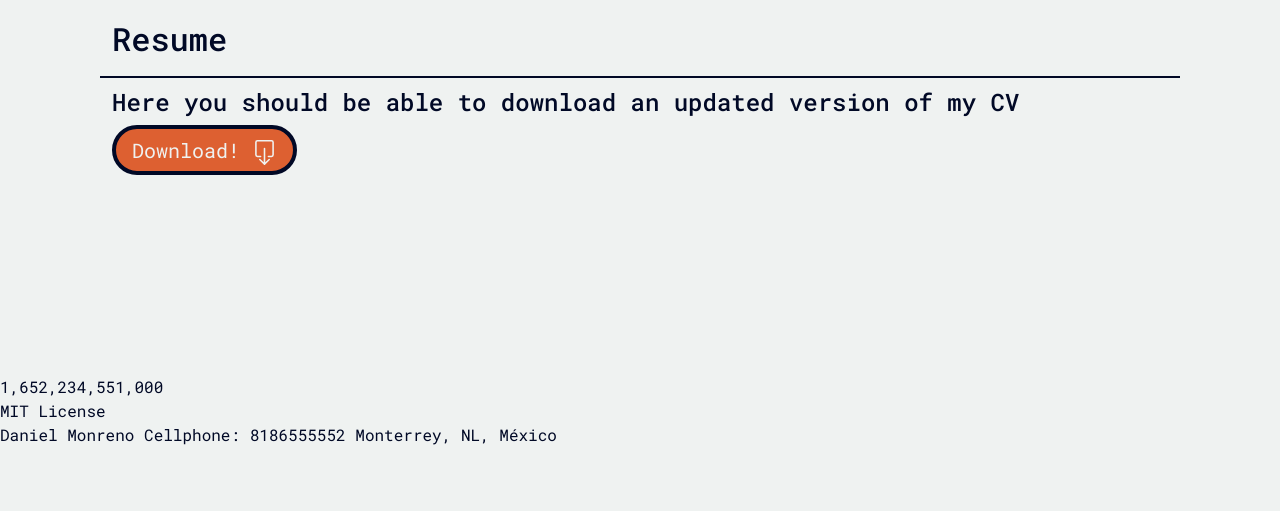
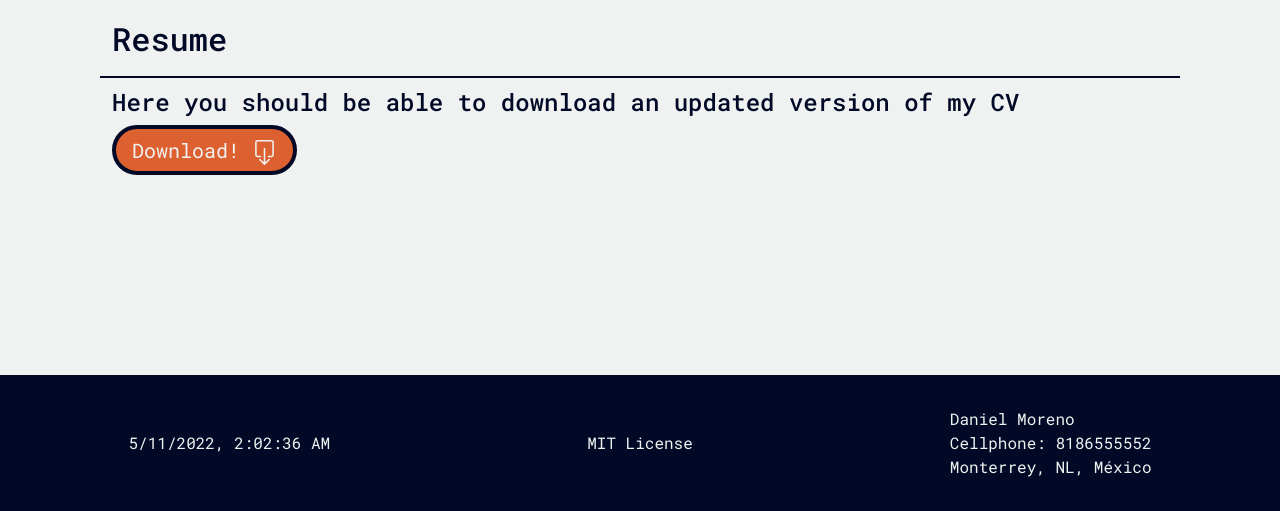
Before and after one commit to DAM-96/Daniel-Moreno-SDET-Portfolio-Update2, a website: page public/index.html in a window 1280 px wide. Shown: the part 1760-2271 px from the top of the page. Before the commit the page ends 2207 px from the top, so only its background shows below. Drawn offline with nearby package versions, Linux system fonts and the light colour scheme.

Commit message:
Added working footer clock and info

```diff
--- a/public/assets/css/style.css
+++ b/public/assets/css/style.css
@@ -175,3 +175,20 @@ header {
   border-color: var(--terciary-color);
   animation: rubberBand 3s infinite;
 }
+
+footer{
+  display: flex;
+  justify-content: space-around;
+  align-items: center;
+  justify-items: center;
+  flex: 1;
+  padding-bottom: 2em;
+  padding-top: 2em;
+  color: var(--neutral-color);
+  background-color: var(--main-color);
+}
+
+#additional-contact{
+  display: flex;
+  flex-direction: column;
+}
--- a/public/assets/js/index.js
+++ b/public/assets/js/index.js
@@ -5,6 +5,7 @@ let footerElements = {
   license: document.getElementById("license"),
   additionalContact: document.getElementById("additional-contact")
 };
+let timeInterval;
 
 
 let icons = {
@@ -101,17 +102,18 @@ function renderWorkItems() {
 }
 
 function renderFooter(){
-  renderCurrDate();
   renderLicense();
   renderAdditionalContact();
+  renderCurrDate();
+  if(!timeInterval){
+    timeInterval = setInterval(updateClock, 1000);
+  }
 }
 
 function renderCurrDate(){
-  let currDate = Date.now();
+  let currDate = new Date;
   let tempSpan = document.createElement("span");
-  let spanText = document.createTextNode(currDate.toLocaleString("es-MX"));
-
-  tempSpan.appendChild(spanText);
+  tempSpan.innerHTML = `${currDate.toLocaleString("en-US")}`;
 
   footerElements.currentDate.appendChild(tempSpan);
 }
@@ -122,10 +124,17 @@ function renderLicense(){
 
 function renderAdditionalContact(){
   footerElements.additionalContact.innerHTML = `
-  <span>Daniel Monreno</span>
+  <span>Daniel Moreno</span>
   <span>Cellphone: 8186555552</span>
   <span>Monterrey, NL, México<span>
   `
 }
 
+function updateClock(){
+  let clockText = footerElements.currentDate.firstChild;
+  let currDate = new Date;
+
+  clockText.innerHTML = `${currDate.toLocaleString("en-US")}`
+}
+
 runApp();
--- a/public/index.html
+++ b/public/index.html
@@ -191,9 +191,9 @@
       </div>
     </div>
     <footer id="site-footer">
-        <div id="current-date"></div>
-        <div id="license"></div>
-        <div id="additional-contact"></div>
+        <div id="current-date" class="footer-item"></div>
+        <div id="license" class="footer-item"></div>
+        <div id="additional-contact" class="footer-item"></div>
     </footer>
     <script
       defer
```
